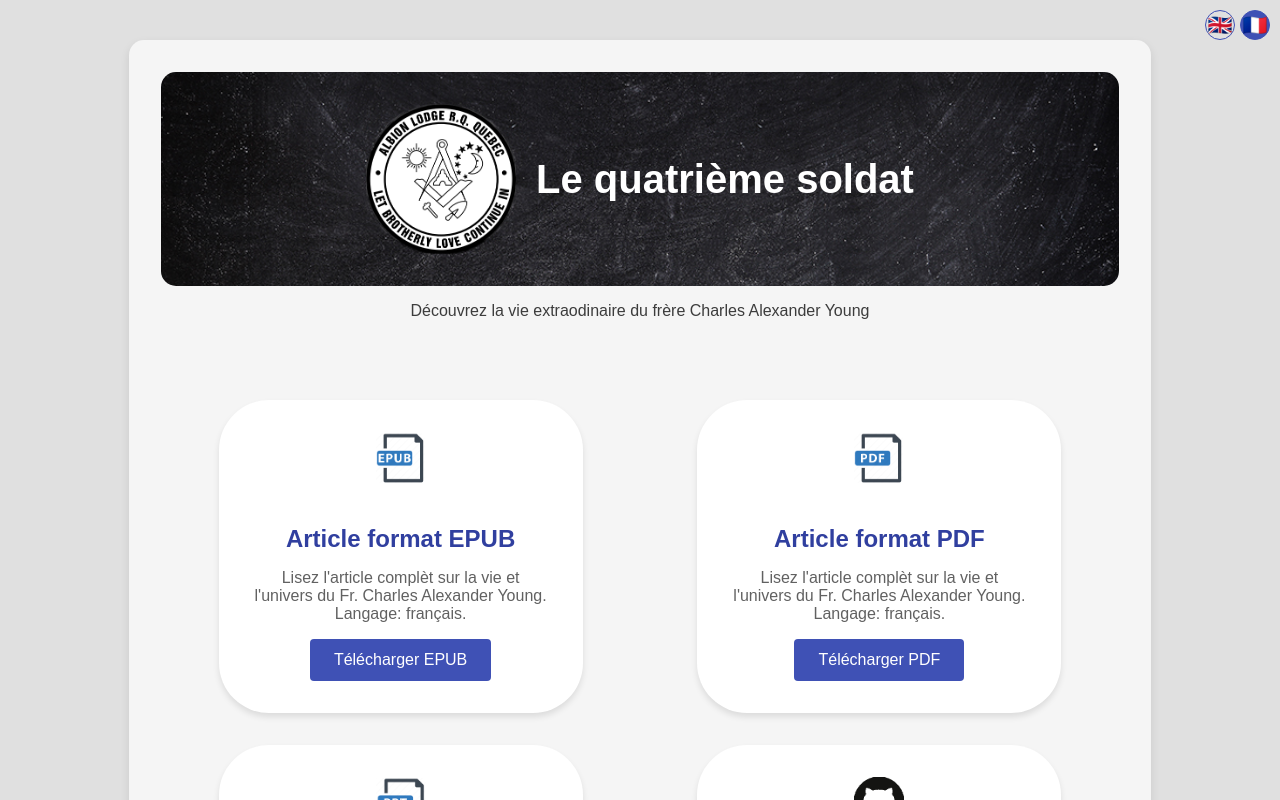
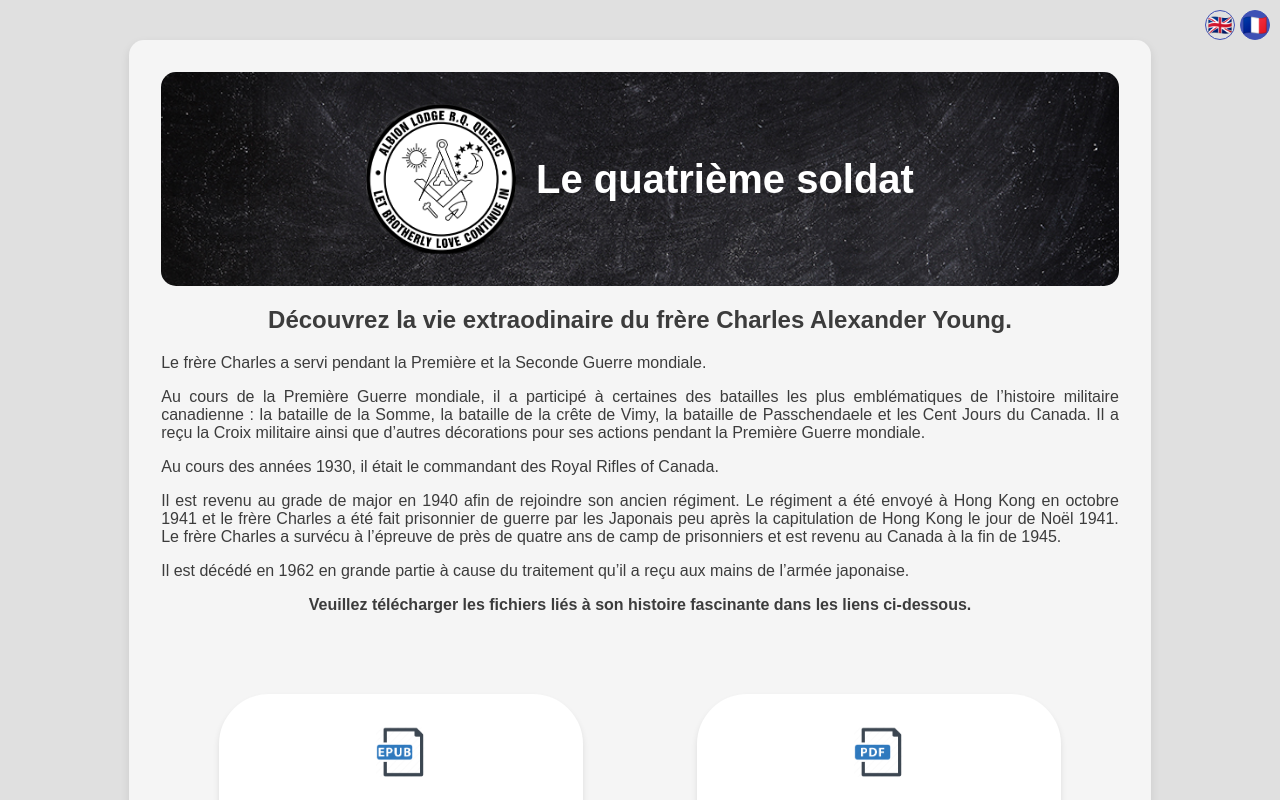
Before and after one commit to torjc01/4eSoldatSite, a React (Create React App) app: page / in a window 1280 px wide. Shown: the top 800 px of the page. Built offline with nearby package versions, Linux system fonts and the light colour scheme.

Commit message:
[func] adiciona historia Charles
Signed-off-by: Julio Cesar Torres dos Santos <julio.cesartorres@mcn.gouv.qc.ca>

```diff
--- a/src/App.js
+++ b/src/App.js
@@ -61,7 +61,14 @@ const LandingPage = () => {
           <img src="AlbionLogo.png" alt="Lodge Logo" className="lodge-logo" />
           <h1>{t('title')}</h1>
         </div>
-        <p>{t('subtitle')}</p>
+        <h2> {t('subtitle')}</h2>
+        <p align="justify">  {t('txt1')}</p>
+        <p align="justify">  {t('txt2')} {t('txt3')} </p>
+        <p align="justify">  {t('txt4')} </p>
+        <p align="justify">  {t('txt5')} {t('txt6')} </p>
+        <p align="justify">  {t('txt7')} </p>
+        <p align="center">  <b>{t('txt8')} </b> </p>
+
       </header>
       <main>
         <div className="ebook-container">
--- a/src/i18n.js
+++ b/src/i18n.js
@@ -6,7 +6,7 @@ const resources = {
   en: {
     translation: {
       "title": "The 4th Soldier",
-      "subtitle": "Discover the extraordinary life of Bro. Charles Alexander Young",
+      "subtitle": "Discover the extraordinary life of Bro. Charles Alexander Young.",
       "book1Title": "Article format EPUB",
       "book1Button": "Download EPUB",
       "book1Description": "Read the complete article on the life and the universe of Bro. Charles Alexander Young. Language: English.",
@@ -19,13 +19,21 @@ const resources = {
       "githubTitle": "Repo Github",
       "githubButton": "Check the Github repo",
       "githubDescription": "Check the data repo and other informations retrieved in the researching process.",
-      "footer": "© 2024 Albion Lodge #2. All rights reserved."
+      "footer": "© 2024 Albion Lodge #2. All rights reserved.",
+      "txt1": "Brother Charles served in both World War I and World War II.",
+      "txt2": "In the first world war he participated in some of the most iconic battles of Canadian military history: Battle of the Somme, Battle of Vimy Ridge, Passchendaele, les Cent Jours du Canada.",
+      "txt3": "He was awarded the Military Cross along with other decorations for his actions on WWI.",
+      "txt4": "During the 1930s he was the commanding officer of the Royal Rifles of Canada.",
+      "txt5": "He reverted to the rank of Major in 1940 in order to rejoin his old regiment. The regiment was sent to Hong Kong in October 1941 and brother Charles was taken as a prisoner of war by the Japanese shortly after Hong Kong surrendered on Christmas Day 1941.",
+      "txt6": "Brother Charles survived the ordeal of nearly four years of prison camp and returned to Canada in late 1945.",
+      "txt7": "He died in 1962 largely as a result of the treatment he received at the hands of the Japanese army.",
+      "txt8": "Please download the files related to his fascinating story in the links bellow."
     }
   },
   fr: {
     translation: {
       "title": "Le quatrième soldat",
-      "subtitle": "Découvrez la vie extraodinaire du frère Charles Alexander Young",
+      "subtitle": "Découvrez la vie extraodinaire du frère Charles Alexander Young.",
       "book1Title": "Article format EPUB",
       "book1Button": "Télécharger EPUB",
       "book1Description": "Lisez l'article complèt sur la vie et l'univers du Fr. Charles Alexander Young. Langage: français.",
@@ -39,7 +47,15 @@ const resources = {
       "githubButton": "Consultez le dépôt Github",
       "githubDescription": "Visionnez le dépôt de données et d'informations complémentaires de la recherche.",
       "downloadButton": "Télécharger Powerpoint",
-      "footer": "© 2024 Loge Albion No.2. Tous droits réservés."
+      "footer": "© 2024 Loge Albion No.2. Tous droits réservés.",
+      "txt1": "Le frère Charles a servi pendant la Première et la Seconde Guerre mondiale.",
+      "txt2": "Au cours de la Première Guerre mondiale, il a participé à certaines des batailles les plus emblématiques de l’histoire militaire canadienne : la bataille de la Somme, la bataille de la crête de Vimy, la bataille de Passchendaele et les Cent Jours du Canada.",
+      "txt3": "Il a reçu la Croix militaire ainsi que d’autres décorations pour ses actions pendant la Première Guerre mondiale.",
+      "txt4": "Au cours des années 1930, il était le commandant des Royal Rifles of Canada.",
+      "txt5": "Il est revenu au grade de major en 1940 afin de rejoindre son ancien régiment. Le régiment a été envoyé à Hong Kong en octobre 1941 et le frère Charles a été fait prisonnier de guerre par les Japonais peu après la capitulation de Hong Kong le jour de Noël 1941.",
+      "txt6": "Le frère Charles a survécu à l’épreuve de près de quatre ans de camp de prisonniers et est revenu au Canada à la fin de 1945.",
+      "txt7": "Il est décédé en 1962 en grande partie à cause du traitement qu’il a reçu aux mains de l’armée japonaise.",
+      "txt8": "Veuillez télécharger les fichiers liés à son histoire fascinante dans les liens ci-dessous."
     }
   }
 };
```
